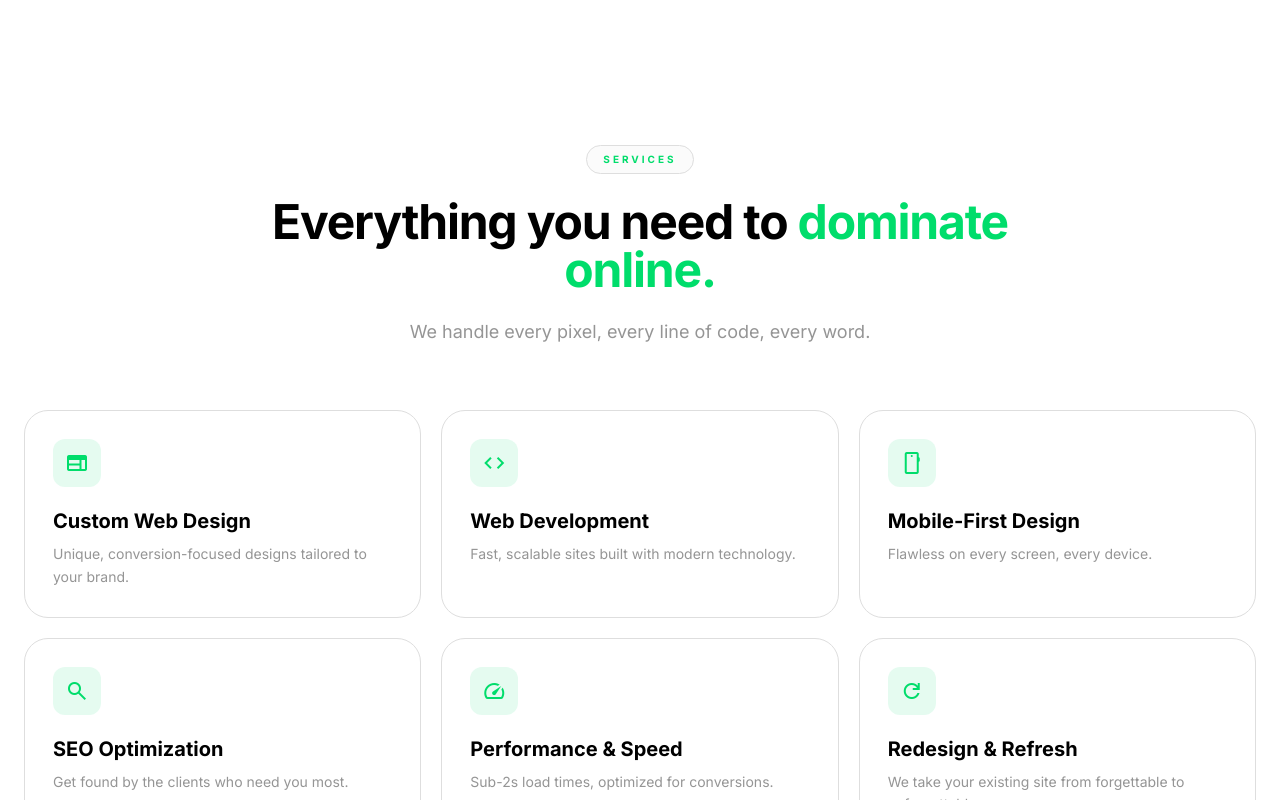
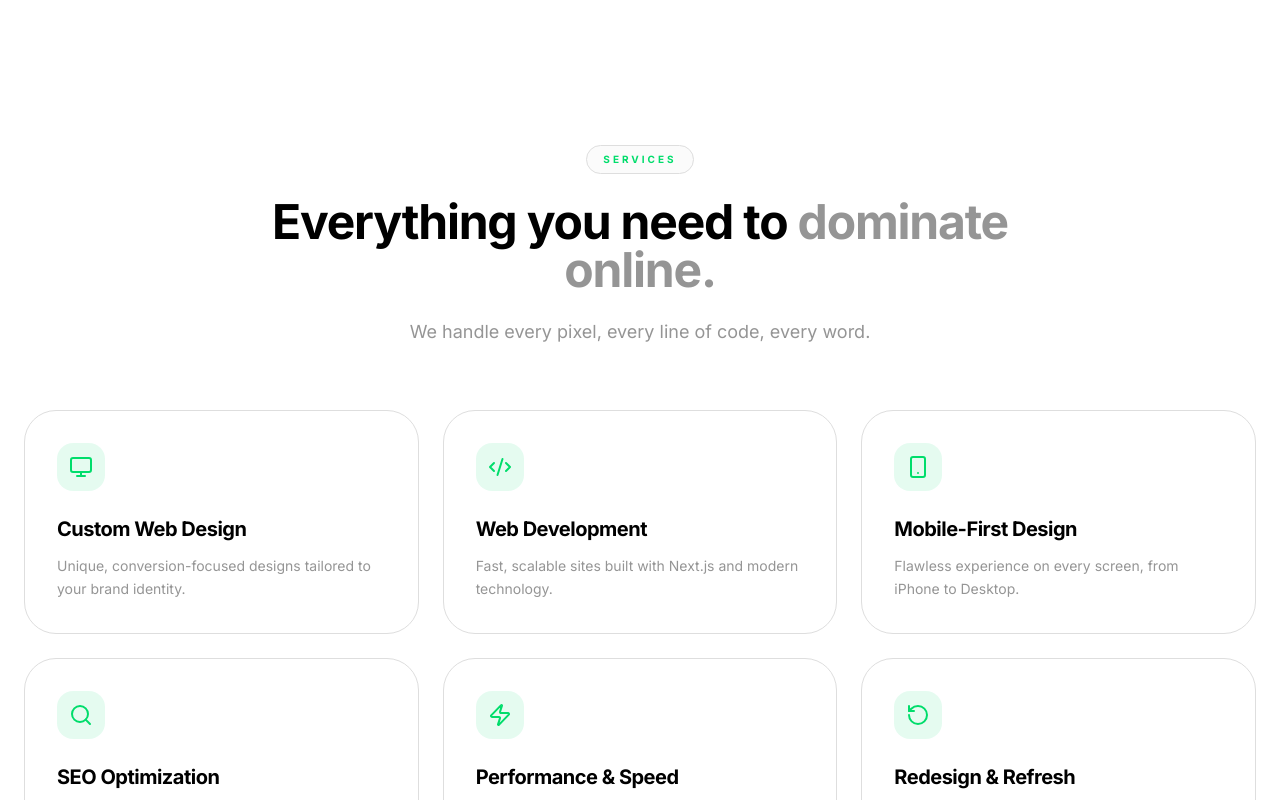
Before and after one commit to freddymk313/nordevagency, a Next.js app: page / in a window 1280 px wide. Shown: the part 2000-2800 px from the top of the page. Built offline with nearby package versions, Linux system fonts and the light colour scheme; no server answers.

Commit message:
update color 4

```diff
--- a/components/Hero.tsx
+++ b/components/Hero.tsx
@@ -117,7 +117,7 @@ export default function Hero() {
 
           <Link
             href="#portfolio"
-            className="inline-flex items-center justify-center rounded-full border border-border bg-transparent px-7 py-3.5 text-base font-semibold text-foreground transition-colors hover:bg-background"
+            className="inline-flex items-center justify-center rounded-full border border-border bg-transparent px-7 py-4 text-base font-semibold text-foreground transition-colors hover:bg-background"
           >
             See Our Work
           </Link>
--- a/components/Process.tsx
+++ b/components/Process.tsx
@@ -15,7 +15,7 @@ export default function Process() {
       <div className="mx-auto max-w-7xl px-4 sm:px-6">
         <SectionHeading
           eyebrow="How we work"
-          title={<>Your dream website, in <span className="text-green-accent">4 simple steps.</span></>}
+          title={<>Your dream website, in <span className="text-muted-foreground">4 simple steps.</span></>}
           subtitle="A clear, stress-free process from first call to final launch."
         />
 
--- a/components/Services.tsx
+++ b/components/Services.tsx
@@ -1,36 +1,44 @@
 "use client";
 
 import { motion } from "framer-motion";
+import {
+  Monitor,
+  Code2,
+  Smartphone,
+  Search,
+  Zap,
+  RotateCcw
+} from "lucide-react";
 import SectionHeading from "./SectionHeading";
 
 const services = [
   {
-    icon: "web",
+    icon: <Monitor className="h-6 w-6" />,
     title: "Custom Web Design",
-    desc: "Unique, conversion-focused designs tailored to your brand.",
+    desc: "Unique, conversion-focused designs tailored to your brand identity.",
   },
   {
-    icon: "code",
+    icon: <Code2 className="h-6 w-6" />,
     title: "Web Development",
-    desc: "Fast, scalable sites built with modern technology.",
+    desc: "Fast, scalable sites built with Next.js and modern technology.",
   },
   {
-    icon: "smartphone",
+    icon: <Smartphone className="h-6 w-6" />,
     title: "Mobile-First Design",
-    desc: "Flawless on every screen, every device.",
+    desc: "Flawless experience on every screen, from iPhone to Desktop.",
   },
   {
-    icon: "search",
+    icon: <Search className="h-6 w-6" />,
     title: "SEO Optimization",
-    desc: "Get found by the clients who need you most.",
+    desc: "Get found by the clients who need your services the most.",
   },
   {
-    icon: "speed",
+    icon: <Zap className="h-6 w-6" />,
     title: "Performance & Speed",
-    desc: "Sub-2s load times, optimized for conversions.",
+    desc: "Sub-2s load times, optimized to maximize your conversion rate.",
   },
   {
-    icon: "refresh",
+    icon: <RotateCcw className="h-6 w-6" />,
     title: "Redesign & Refresh",
     desc: "We take your existing site from forgettable to unforgettable.",
   },
@@ -45,13 +53,13 @@ export default function Services() {
           title={
             <>
               Everything you need to{" "}
-              <span className="text-green-accent">dominate online.</span>
+              <span className="text-muted-foreground">dominate online.</span>
             </>
           }
           subtitle="We handle every pixel, every line of code, every word."
         />
 
-        <div className="mt-16 grid gap-5 sm:grid-cols-2 lg:grid-cols-3">
+        <div className="mt-16 grid gap-6 sm:grid-cols-2 lg:grid-cols-3">
           {services.map((s, i) => (
             <motion.div
               key={s.title}
@@ -59,28 +67,26 @@ export default function Services() {
               whileInView={{ opacity: 1, y: 0 }}
               viewport={{ once: true, amount: 0.2 }}
               transition={{ delay: i * 0.06, duration: 0.55 }}
-              whileHover={{ y: -6, scale: 1.02 }}
-              className="group relative overflow-hidden rounded-3xl border border-border bg-card p-7 transition-colors duration-300 hover:border-green-accent/60"
+              whileHover={{ y: -5 }}
+              className="group relative overflow-hidden rounded-[2rem] border border-border bg-card p-8 transition-all duration-300 hover:border-green-accent/40 hover:shadow-[0_20px_40px_-20px_rgba(0,0,0,0.05)]"
             >
+              {/* Glow subtil au survol */}
               <div
                 aria-hidden
-                className="pointer-events-none absolute -right-12 -top-12 h-40 w-40 rounded-full opacity-0 blur-3xl transition-opacity duration-500 group-hover:opacity-100"
-                style={{ background: "var(--green-accent)" }}
+                className="pointer-events-none absolute -right-8 -top-8 h-32 w-32 rounded-full bg-green-accent/5 blur-3xl transition-opacity duration-500 opacity-0 group-hover:opacity-100"
               />
 
               <div className="relative">
-                {/* ICON */}
-                <div className="mb-5 inline-flex h-12 w-12 items-center justify-center rounded-xl bg-green-accent/10 text-green-accent">
-                  <span className="material-symbols-outlined text-[24px]">
-                    {s.icon}
-                  </span>
+                {/* Icône avec ton vert occasionnel */}
+                <div className="mb-6 inline-flex h-12 w-12 items-center justify-center rounded-2xl bg-green-accent/10 text-green-accent transition-colors duration-300 group-hover:bg-green-accent group-hover:text-background">
+                  {s.icon}
                 </div>
 
-                <h3 className="font-display text-xl font-bold text-foreground">
+                <h3 className="font-display text-xl font-bold tracking-tight text-foreground">
                   {s.title}
                 </h3>
 
-                <p className="mt-2 text-sm leading-relaxed text-muted-foreground">
+                <p className="mt-3 text-sm leading-relaxed text-muted-foreground">
                   {s.desc}
                 </p>
               </div>
```
